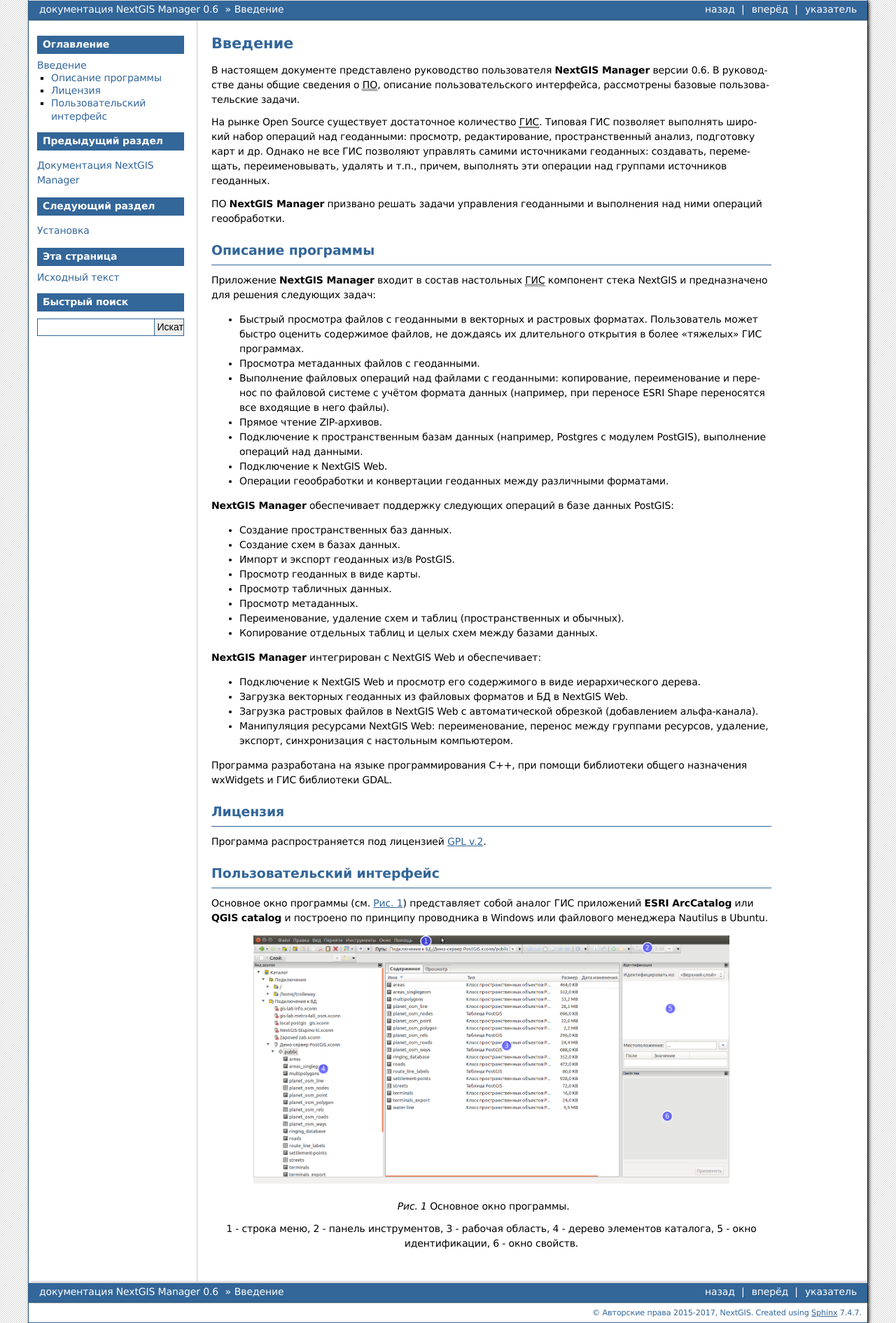
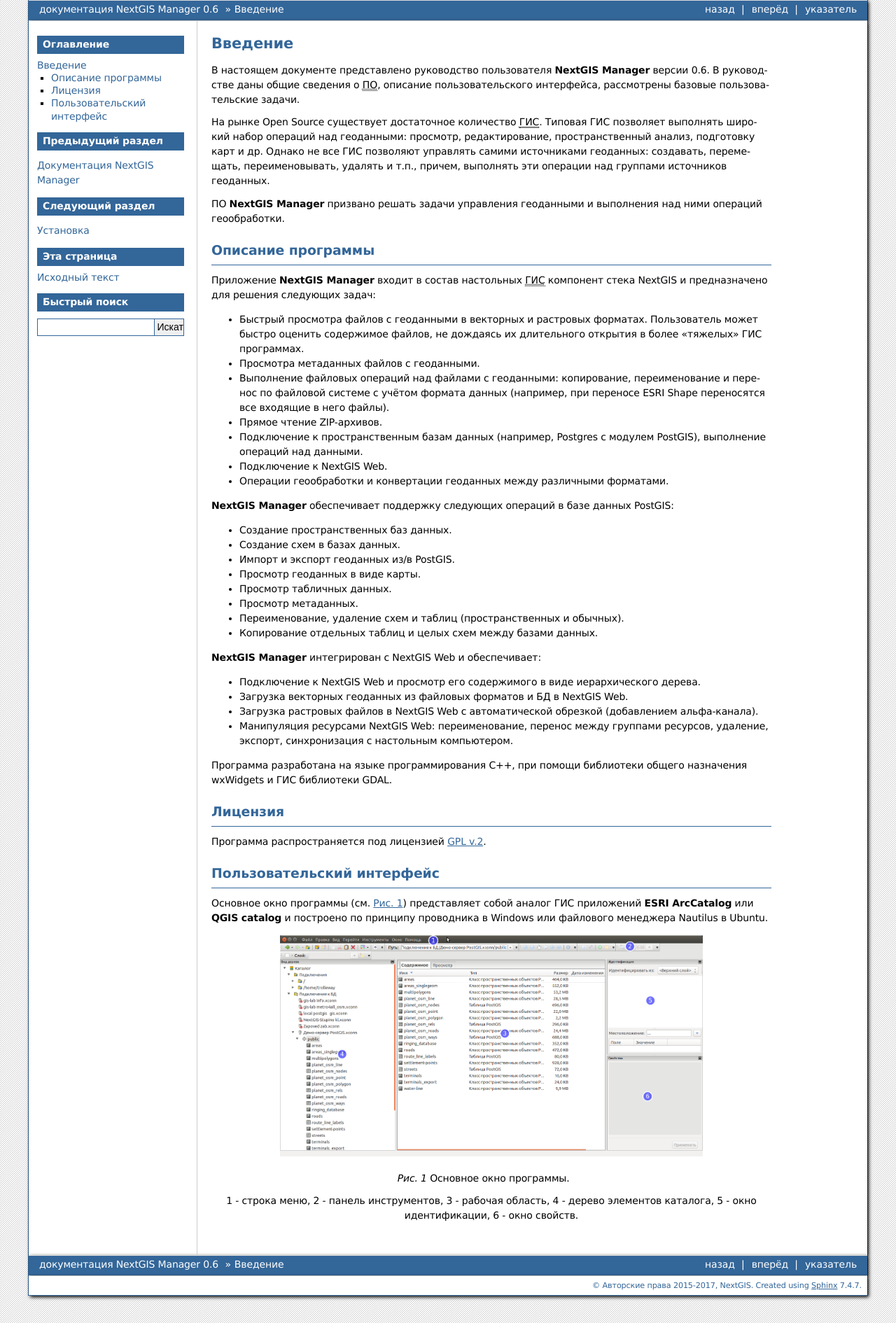
Before and after one commit to isabella232/docs_ngmanager, a Sphinx documentation site: the page built from source/intro.rst, in a window 1280 px wide. Shown: the whole page at 70% size. Built offline with Sphinx 7.4.7, drawn with Linux system fonts in a browser that asks for light colours; formulas are drawn with MathJax 3.

Commit message:
размеры рисунков

```diff
--- a/source/intro.rst
+++ b/source/intro.rst
@@ -88,7 +88,7 @@
 .. figure:: _static/ngm_gui_mainscreen.png
    :name: ngm_gui_mainscren
    :align: center
-   :width: 18cm
+   :width: 16cm
 
    Основное окно программы.
 
--- a/source/user_tasks.rst
+++ b/source/user_tasks.rst
@@ -126,7 +126,7 @@
 как с файлами геоданных.
 
 .. image:: _static/postgis_screen.png
-   :width: 18cm
+   :width: 16cm
 
 
 Создание схем БД
```
